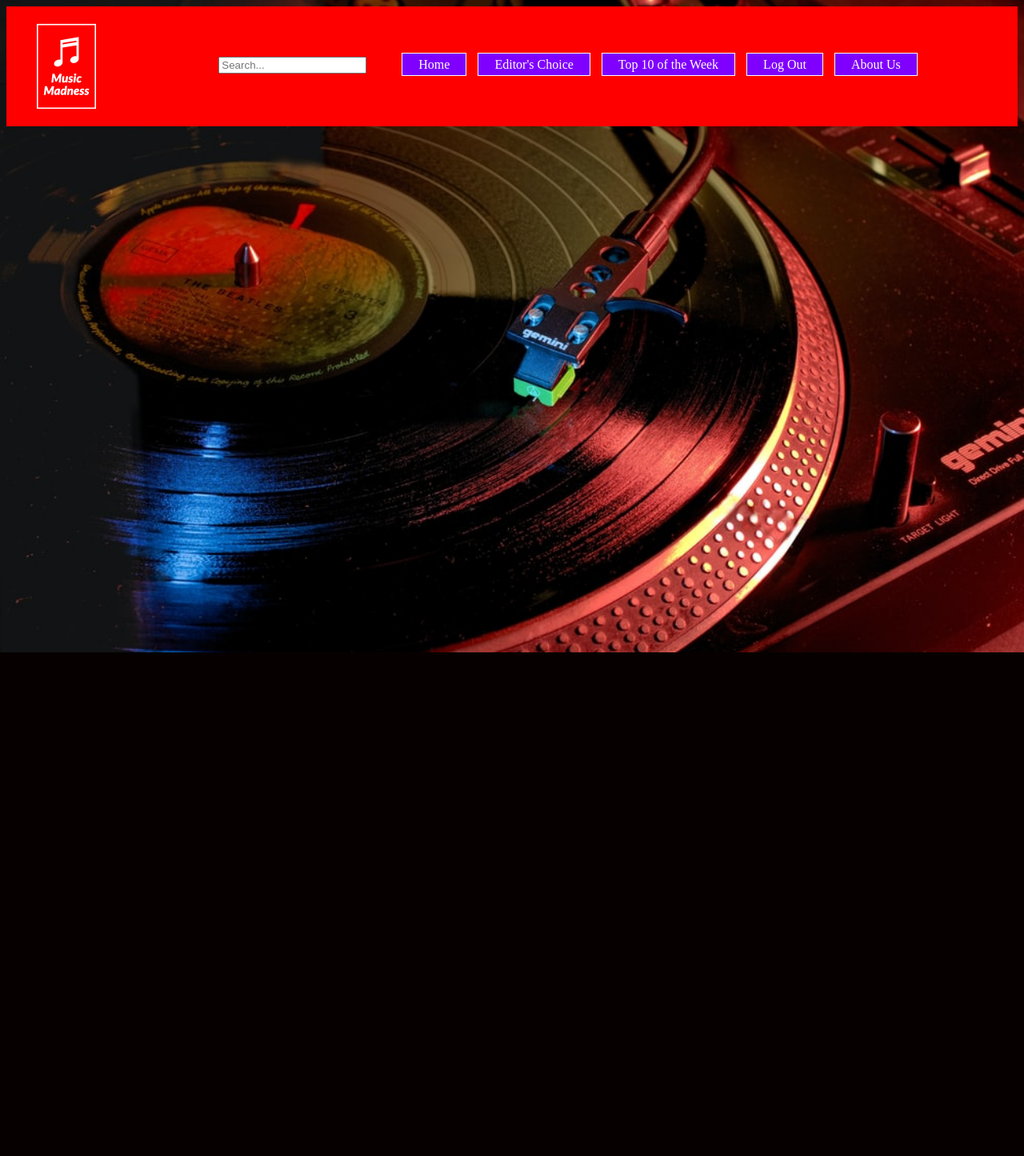
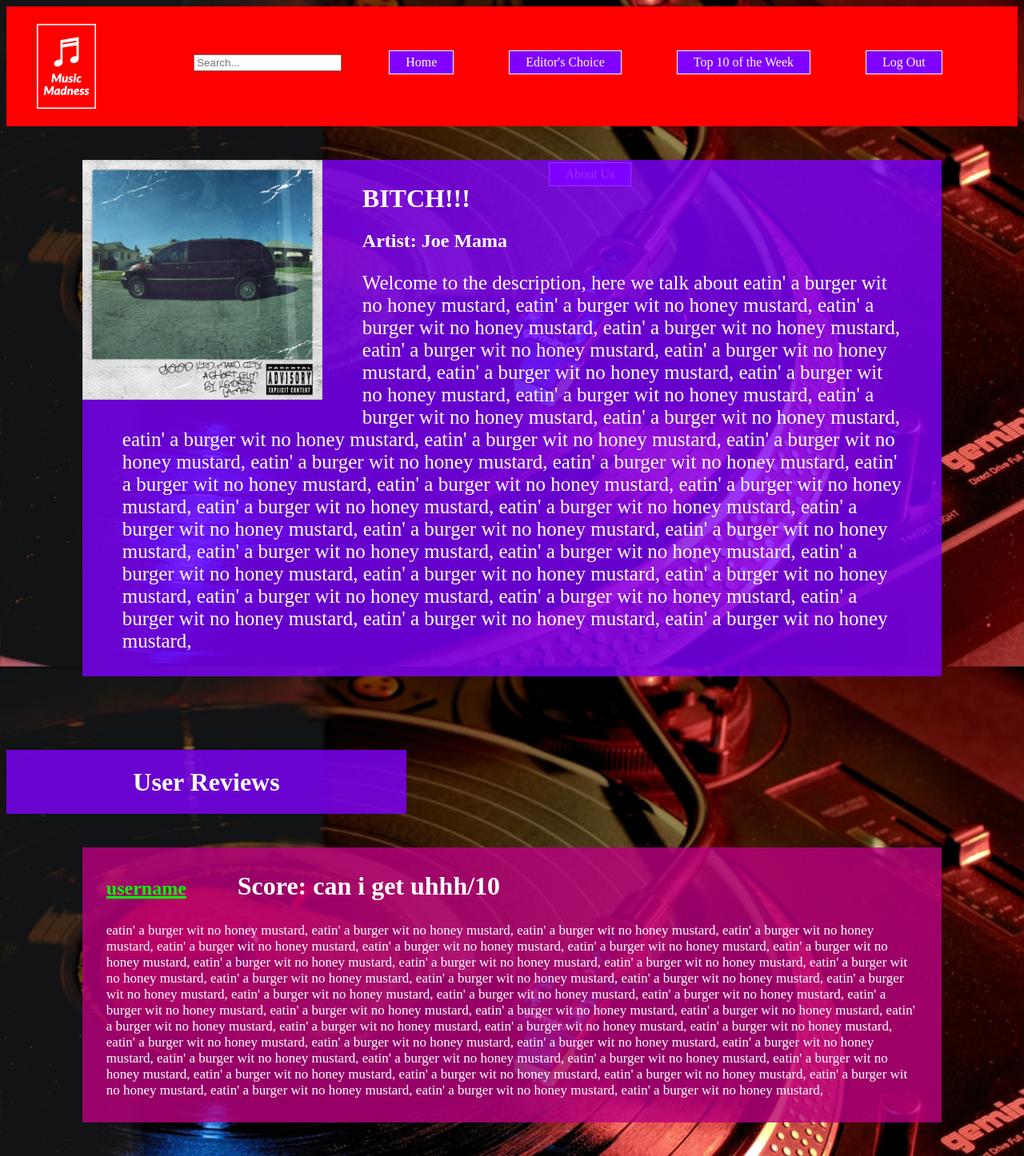
Before and after one commit to zshoe5311/cs4300-review-site-project, a PHP site: page /albumProto.php in a window 1280 px wide; the page is wider, and only the part inside the window is pictured. Shown: that part at 80% size. Before the commit the page ends 816 px from the top of that part, so only its background shows below. Run offline with PHP 8.4, Linux system fonts and the light colour scheme.

Commit message:
Album Protopage Almost Done!

```diff
--- a/albumProto.php
+++ b/albumProto.php
@@ -7,6 +7,96 @@
 </head>
 <body>
     <?php include 'hdr.php'; ?>
-
+	<div class="albumDescript hItem">
+		<img class="albumArt" src="good kid, m.A.A.d city.jpg">
+		<div class="aDText">
+			<h1>BITCH!!!</h1>
+			<h2>Artist: Joe Mama</h2>
+			<p> Welcome to the description, here we talk about eatin' a burger wit no honey mustard,
+			eatin' a burger wit no honey mustard,
+			eatin' a burger wit no honey mustard,
+			eatin' a burger wit no honey mustard,
+			eatin' a burger wit no honey mustard,
+			eatin' a burger wit no honey mustard,
+			eatin' a burger wit no honey mustard,
+			eatin' a burger wit no honey mustard,
+			eatin' a burger wit no honey mustard,
+			eatin' a burger wit no honey mustard,
+			eatin' a burger wit no honey mustard,
+			eatin' a burger wit no honey mustard,
+			eatin' a burger wit no honey mustard,
+			eatin' a burger wit no honey mustard,
+			eatin' a burger wit no honey mustard,
+			eatin' a burger wit no honey mustard,
+			eatin' a burger wit no honey mustard,
+			eatin' a burger wit no honey mustard,
+			eatin' a burger wit no honey mustard,
+			eatin' a burger wit no honey mustard,
+			eatin' a burger wit no honey mustard,
+			eatin' a burger wit no honey mustard,
+			eatin' a burger wit no honey mustard,
+			eatin' a burger wit no honey mustard,
+			eatin' a burger wit no honey mustard,
+			eatin' a burger wit no honey mustard,
+			eatin' a burger wit no honey mustard,
+			eatin' a burger wit no honey mustard,
+			eatin' a burger wit no honey mustard,
+			eatin' a burger wit no honey mustard,
+			eatin' a burger wit no honey mustard,
+			eatin' a burger wit no honey mustard,
+			eatin' a burger wit no honey mustard,
+			eatin' a burger wit no honey mustard,</p>
+		</div>
+	</div>
+	<div class="homeLetter hItem" style="margin-top: 50px; margin-right: 70%">
+		<h1>User Reviews</h1>
+	</div>
+	<div class="reviewPost hItem">
+		<div class="postText">
+			<h2 id="postUser"><a href="home.php"><font size="+2">username</font></a>&emsp;&emsp;Score: can i get uhhh/10</h2>
+			<p>eatin' a burger wit no honey mustard,
+			eatin' a burger wit no honey mustard,
+			eatin' a burger wit no honey mustard,
+			eatin' a burger wit no honey mustard,
+			eatin' a burger wit no honey mustard,
+			eatin' a burger wit no honey mustard,
+			eatin' a burger wit no honey mustard,
+			eatin' a burger wit no honey mustard,
+			eatin' a burger wit no honey mustard,
+			eatin' a burger wit no honey mustard,
+			eatin' a burger wit no honey mustard,
+			eatin' a burger wit no honey mustard,
+			eatin' a burger wit no honey mustard,
+			eatin' a burger wit no honey mustard,
+			eatin' a burger wit no honey mustard,
+			eatin' a burger wit no honey mustard,
+			eatin' a burger wit no honey mustard,
+			eatin' a burger wit no honey mustard,
+			eatin' a burger wit no honey mustard,
+			eatin' a burger wit no honey mustard,
+			eatin' a burger wit no honey mustard,
+			eatin' a burger wit no honey mustard,
+			eatin' a burger wit no honey mustard,
+			eatin' a burger wit no honey mustard,
+			eatin' a burger wit no honey mustard,
+			eatin' a burger wit no honey mustard,
+			eatin' a burger wit no honey mustard,
+			eatin' a burger wit no honey mustard,
+			eatin' a burger wit no honey mustard,
+			eatin' a burger wit no honey mustard,
+			eatin' a burger wit no honey mustard,
+			eatin' a burger wit no honey mustard,
+			eatin' a burger wit no honey mustard,
+			eatin' a burger wit no honey mustard,
+			eatin' a burger wit no honey mustard,
+			eatin' a burger wit no honey mustard,
+			eatin' a burger wit no honey mustard,
+			eatin' a burger wit no honey mustard,
+			eatin' a burger wit no honey mustard,
+			eatin' a burger wit no honey mustard,
+			eatin' a burger wit no honey mustard,
+			eatin' a burger wit no honey mustard,</p>
+		</div>
+	</div>
 </body>
 </html>
--- a/eChoice.php
+++ b/eChoice.php
@@ -22,7 +22,7 @@ $albums = array("good kid, m.A.A.d city", "Rubber Soul", "Discovery", "Certified
 		foreach ($albums as $value) {
 			$imgStr = $value.".jpg";
 			echo '
-			<div class="albumQuery" onclick="openPage(\'albumProto.php\')">
+			<div class="albumQuery hItem" onclick="openPage(\'albumProto.php\')">
 				<img src="' . $imgStr . '">
 				<h1>'.$value.' is an album in this list.</h1>
 				<p>testingtestingtesting<br>testingtesting<br>testing</p>
--- a/hdr.php
+++ b/hdr.php
@@ -7,12 +7,12 @@ echo '<div class="hubBar hItem">
 		<input type="text" placeholder="Search...">
 	</div>
 
-	<ul class="hB hubButtons">
-		<li class="hB"> <a href="home.php"> Home</a></li>
-        <li class="hB"> <a href="eChoice.php"> Editor\'s Choice</a></li>
-        <li class="hB"> <a href="#"> Top 10 of the Week</a></li>
-        <li class="hB"> <a href="logout.php"> Log Out</a></li>
-        <li class="hB"> <a href="#"> About Us</a></li>
-	</ul>
+
+	<a class="hubButtons hB" href="home.php"> Home</a>
+	<a class="hubButtons hB" href="eChoice.php"> Editor\'s Choice</a>
+	<a class="hubButtons hB" href="eChoice.php"> Top 10 of the Week</a>
+	<a class="hubButtons hB" href="logout.php"> Log Out</a>
+	<a class="hubButtons hB" href="#"> About Us</a>
+
 </div>';
 ?>
--- a/home.php
+++ b/home.php
@@ -11,6 +11,5 @@
 		<h1>Welcome to Music Madness!</h1>
 		<p>We are a small music review page looking to not only share our opinions on music, but to create a community of discussion and enjoyment for the music we like across all genres. </p>
 	</div>
-	<div class="homeLetter">test</div>
 </body>
 </html>
--- a/newStyle.css
+++ b/newStyle.css
@@ -7,15 +7,16 @@ body {
 }
 .hB {
 	display: inline-block;
-	margin-top: 32px;
+	margin: 55px;
 }
 .hB a{
 	background-color: rgba(128,0,255,1);
 }
 .hubBar{
-	background-color: #ff0000;
+	background-color: rgba(255,0,0,1);
 	color: #fff;
 	width: 100%;
+	height: 150px;
 	float: left;
 	/*display: flex;*/
 }
@@ -28,9 +29,35 @@ body {
 	margin: auto;
 }
 .hItem{
-
+	display: inline-block;
+	margin-bottom: 42px;
 }
-.hubButtons li a {
+.albumArt{
+	width: 300px;
+	height: auto;
+	float: left;
+	margin-right: 50px;
+	margin-bottom: 30px;
+}
+.albumDescript {
+	width: 85%;
+	min-height: 480px;
+	height: auto;
+	background-color: rgba(128,0,255,.8);
+	color: #fff;
+	/*margin-bottom: 50px;*/
+}
+.aDText {
+	margin-left: 50px;
+	margin-right: 50px;
+	margin-top: 30px;
+	margin-bottom: 30px;
+	text-align: left;
+}
+.aDText p {
+	font-size: 25px;
+}
+.hubButtons {
   background-color: rgba(128,0,255,1);
   text-decoration: none;
   color: #fff;
@@ -40,11 +67,21 @@ body {
   margin-right: 10px;
 }
 
+.hubButtons:hover {
+  background-color: rgba(255,255,255,1);
+  text-decoration: none;
+  color: #000;
+  padding: 5px 20px;
+  border: 1px solid #fff;
+  transition: .2s ease;
+  margin-right: 10px;
+}
+
 .homeLetter {
 	background-color: rgba(128,0,255,.8);
+	color: #fff;
 	width: 500px;
 	height: auto;
-	margin: auto;
 }
 .albumQuery img {
 	width: 150px;
@@ -53,10 +90,31 @@ body {
 }
 .albumQuery {
 	background-color: rgba(128,0,255,.8);
+	color: #fff;
 	width: 80%;
 	height: 200px;
-	margin: auto;
+	/*margin: auto;*/
 }
 .albumQuery:hover {
 	background-color: rgba(188,0,128,.8);
 }
+.reviewPost {
+	background-color: rgba(188,0,128,.8);
+	color: #fff;
+	width: 85%;
+	text-align: left;
+}
+#postUser {
+	font-size: 32px;
+}
+#postUser a{
+	color: rgba(0,255,0,1);
+}
+#postUser a:hover{
+	color: rgba(255,255,255,1);
+	transition: .2s ease;
+}
+.postText {
+	margin: 30px;
+	font-size: 17px;
+}
```
